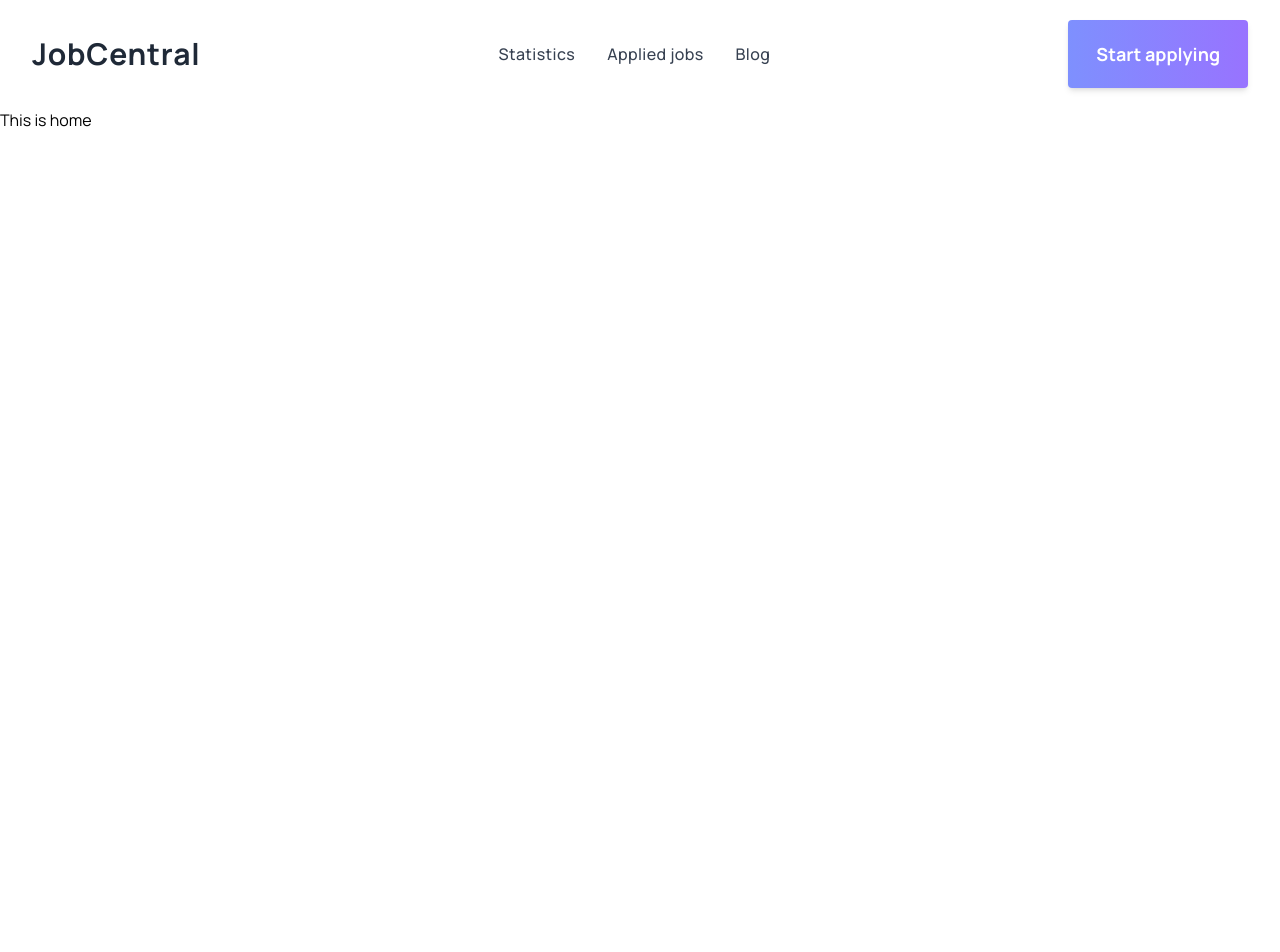
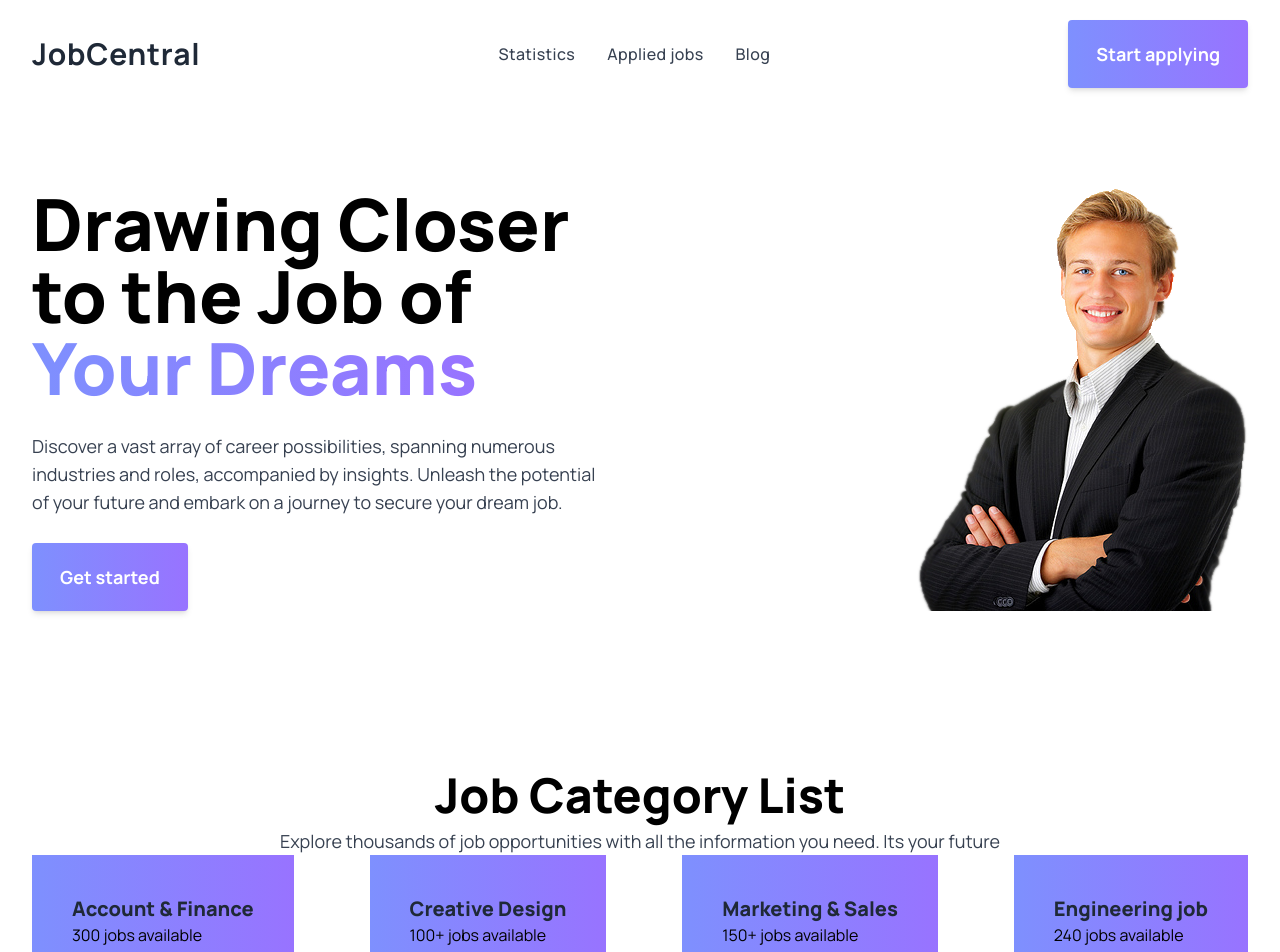
Before and after one commit to dhee-chowdhury/job-central-react, a React (Vite) app: page / in a window 1280 px wide. Shown: the top 952 px of the page. Before the commit the page ends 800 px from the top, so only its background shows below. Built offline with nearby package versions, Linux system fonts and the light colour scheme.

Commit message:
added banner

```diff
--- /dev/null
+++ b/src/components/Cards/Category.jsx
@@ -0,0 +1,15 @@
+import React from "react";
+
+const Category = ({ category }) => {
+  // eslint-disable-next-line react/prop-types
+  const { _id, category_title, jobs } = category;
+  console.log(category_title);
+  return (
+    <div className="p-2 lg:p-10 bg-gradient-to-r from-[#7E90FE] to-[#9873FF]">
+      <h1 className="text-xl font-extrabold text-gray-800">{category_title}</h1>
+      <p>{jobs}</p>
+    </div>
+  );
+};
+
+export default Category;
--- a/src/components/Home.jsx
+++ b/src/components/Home.jsx
@@ -1,7 +1,55 @@
 import React from "react";
+import { Link, useLoaderData } from "react-router-dom";
+import Category from "./Cards/Category";
 
 const Home = () => {
-  return <div>This is home</div>;
+  const jobCategory = useLoaderData();
+  console.log(jobCategory);
+  return (
+    <div>
+      <section className="my-container md:flex items-center justify-between">
+        <div className="flex flex-col justify-between lg:h-[423px]">
+          <h1 className="font-extrabold text-3xl lg:text-7xl mb-2 object-cover">
+            Drawing Closer <br />
+            to the Job of <br />
+            <span className="title-text">Your Dreams</span>
+          </h1>
+          <p className="text-lg text-gray-700 mb-2">
+            Discover a vast array of career possibilities, spanning numerous
+            <br />
+            industries and roles, accompanied by insights. Unleash the potential
+            <br />
+            of your future and embark on a journey to secure your dream job.
+          </p>
+
+          <Link to="/">
+            <button className="btn-primary mt-2 md:mt-auto">Get started</button>
+          </Link>
+        </div>
+        <img
+          className="object-cover mx-auto md:mx-0"
+          src="/src/assets/professional_3.png"
+          alt="professional"
+        />
+      </section>
+      <section className="my-container">
+        <div className="text-center">
+          <h1 className="font-extrabold text-3xl lg:text-5xl mb-2">
+            Job Category List
+          </h1>
+          <p className="text-gray-700 text-lg">
+            Explore thousands of job opportunities with all the information you
+            need. Its your future
+          </p>
+        </div>
+        <div className="text-center md:text-start md:flex items-start justify-between">
+          {jobCategory.map((category) => (
+            <Category key={category._id} category={category}></Category>
+          ))}
+        </div>
+      </section>
+    </div>
+  );
 };
 
 export default Home;
--- a/src/index.css
+++ b/src/index.css
@@ -30,6 +30,6 @@
 }
 @layer utilities {
   .title-text {
-    @apply animate-text bg-gradient-to-r from-cyan-500 via-purple-500 to-cyan-400 bg-clip-text text-transparent font-black;
+    @apply bg-gradient-to-r from-[#7E90FE] to-[#9873FF] bg-clip-text text-transparent font-black;
   }
 }
--- a/src/main.jsx
+++ b/src/main.jsx
@@ -13,6 +13,7 @@ const router = createBrowserRouter([
       {
         path: "/",
         element: <Home></Home>,
+        loader: () => fetch("jobCategoryList.json"),
       },
     ],
   },
```
Also changed, not shown: src/assets/professional_3.png (added).
